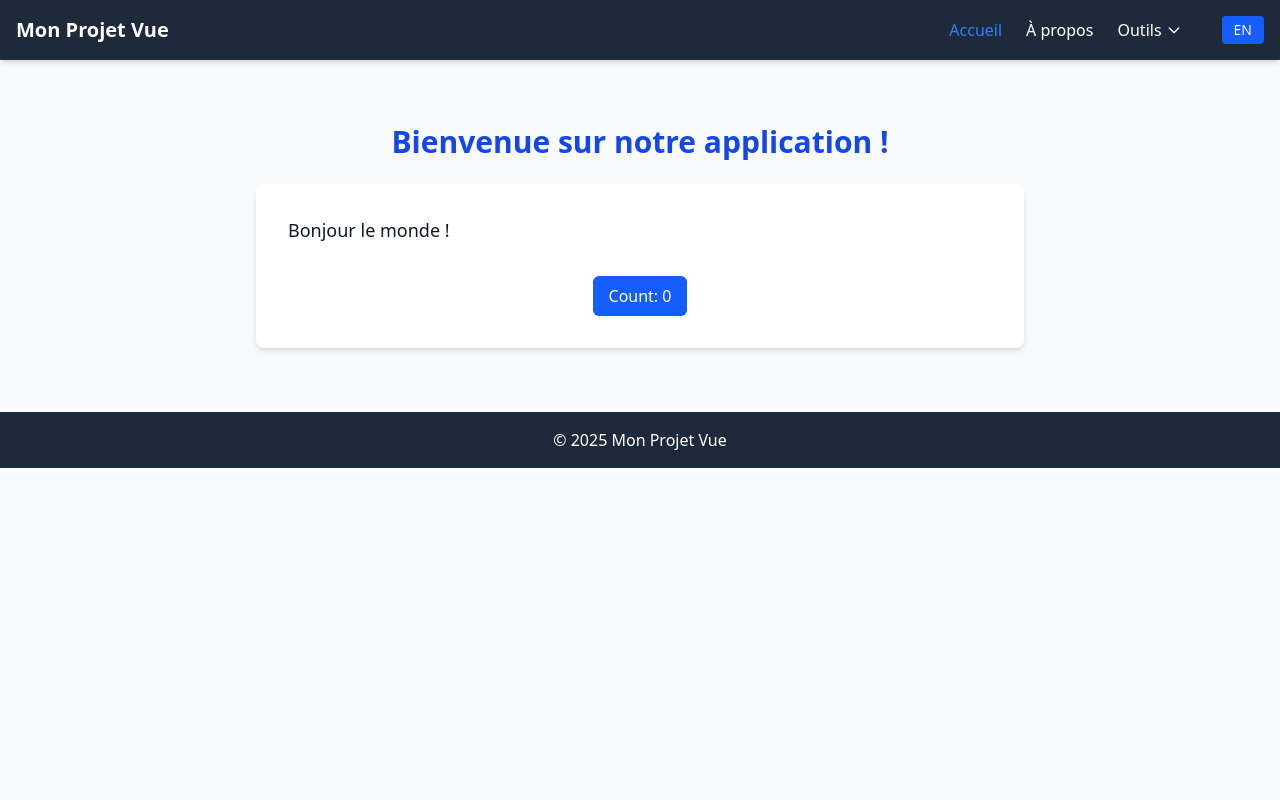
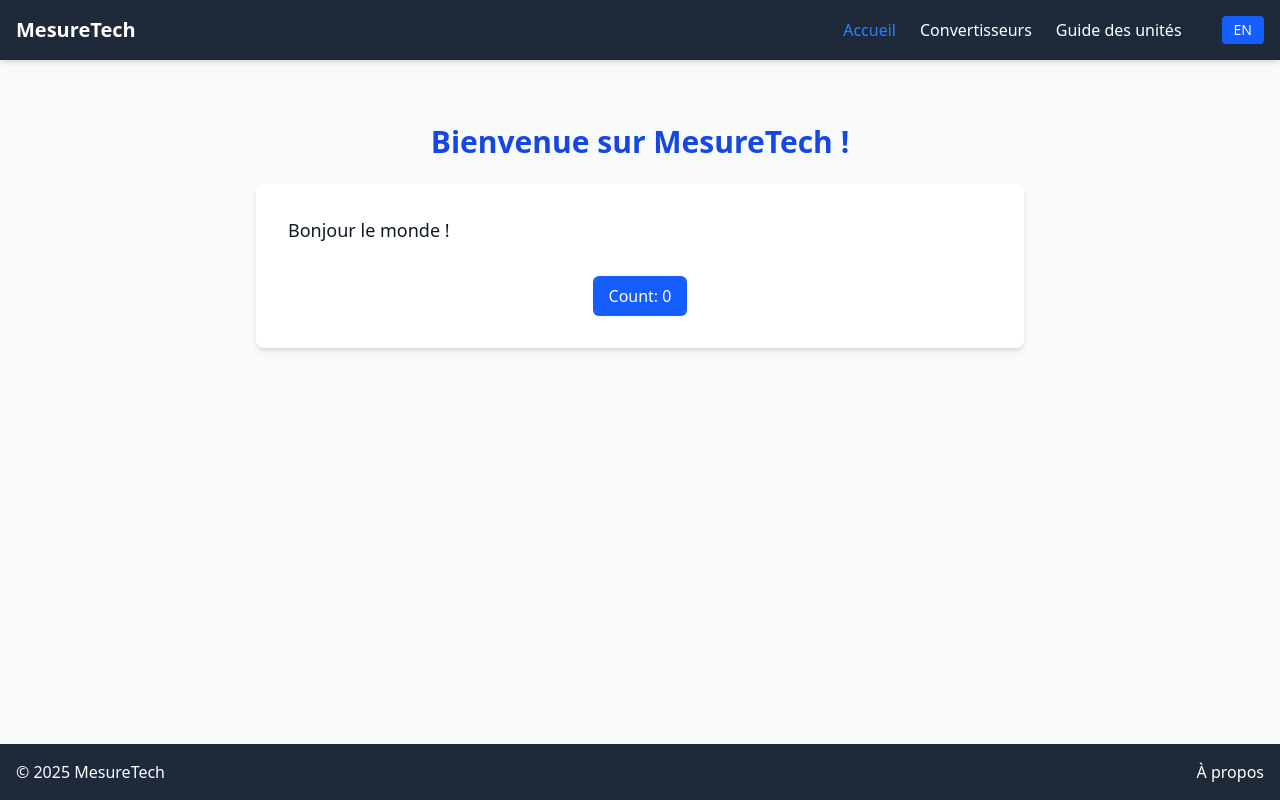
Before and after one commit to jeremio/mesuretech, a Vue app: page / in a window 1280 px wide. Built offline with nearby package versions, Linux system fonts and the light colour scheme.

Commit message:
header and footer

```diff
--- a/package.json
+++ b/package.json
@@ -1,5 +1,5 @@
 {
-  "name": "mon-projet-vue",
+  "name": "mesuretech",
   "type": "module",
   "version": "0.0.0",
   "private": true,
--- a/src/App.vue
+++ b/src/App.vue
@@ -1,102 +1,34 @@
 <script setup lang="ts">
-import { computed, onMounted, onUnmounted, ref } from 'vue'
+import { computed } from 'vue'
 import { useI18n } from 'vue-i18n'
-import { useRouter } from 'vue-router'
 
 const { locale } = useI18n()
 const currentLanguage = computed(() => locale.value)
-const toolsMenuOpen = ref(false)
-const router = useRouter()
 
 function toggleLanguage() {
   locale.value = locale.value === 'fr' ? 'en' : 'fr'
 }
-
-function toggleToolsMenu() {
-  toolsMenuOpen.value = !toolsMenuOpen.value
-}
-
-function navigateTo(route: string) {
-  router.push(route)
-  toolsMenuOpen.value = false
-}
-
-// Fermer le menu quand on clique en dehors
-function closeMenuOnOutsideClick(event: MouseEvent) {
-  const target = event.target as HTMLElement
-  if (!target.closest('#tools-menu') && !target.closest('#tools-button')) {
-    toolsMenuOpen.value = false
-  }
-}
-
-// Ajouter un event listener pour fermer le menu en cliquant en dehors
-onMounted(() => {
-  document.addEventListener('click', closeMenuOnOutsideClick)
-})
-
-onUnmounted(() => {
-  document.removeEventListener('click', closeMenuOnOutsideClick)
-})
 </script>
 
 <template>
-  <div class="min-h-screen">
+  <div class="min-h-screen flex flex-col">
     <header class="bg-gray-800 text-white py-4 shadow-md">
       <nav class="container mx-auto px-4 flex items-center justify-between">
         <h1 class="text-xl font-bold">
-          Mon Projet Vue
+          MesureTech
         </h1>
         <div class="flex gap-6 items-center">
           <router-link to="/" class="hover:text-blue-300 transition-colors">
             {{ $t('nav_home') }}
           </router-link>
-          <router-link to="/about" class="hover:text-blue-300 transition-colors">
-            {{ $t('nav_about') }}
+
+          <router-link to="/tools/converters" class="hover:text-blue-300 transition-colors">
+            {{ $t('nav_tools_converters') }}
           </router-link>
 
-          <!-- Menu déroulant Outils -->
-          <div id="tools-menu" class="relative">
-            <button
-              id="tools-button"
-              class="flex items-center hover:text-blue-300 transition-colors"
-              @click.stop="toggleToolsMenu"
-            >
-              {{ $t('nav_tools') }}
-              <svg
-                class="w-4 h-4 ml-1"
-                :class="{ 'rotate-180': toolsMenuOpen }"
-                fill="none"
-                stroke="currentColor"
-                viewBox="0 0 24 24"
-                xmlns="http://www.w3.org/2000/svg"
-              >
-                <path
-                  stroke-linecap="round"
-                  stroke-linejoin="round"
-                  stroke-width="2"
-                  d="M19 9l-7 7-7-7"
-                />
-              </svg>
-            </button>
-
-            <div
-              v-if="toolsMenuOpen"
-              class="absolute right-0 mt-2 w-48 bg-white text-gray-800 rounded-md shadow-lg py-1 z-10"
-            >
-              <button
-                class="block w-full text-left px-4 py-2 hover:bg-gray-100 transition-colors"
-                @click="navigateTo('/tools/converters')"
-              >
-                {{ $t('nav_tools_converters') }}
-              </button>
-              <button
-                class="block w-full text-left px-4 py-2 hover:bg-gray-100 transition-colors"
-                @click="navigateTo('/tools/guide')"
-              >
-                {{ $t('nav_tools_guide') }}
-              </button>
-            </div>
-          </div>
+          <router-link to="/tools/guide" class="hover:text-blue-300 transition-colors">
+            {{ $t('nav_tools_guide') }}
+          </router-link>
 
           <button
             class="ml-4 bg-blue-600 hover:bg-blue-700 px-3 py-1 rounded text-sm transition-colors"
@@ -116,9 +48,14 @@ onUnmounted(() => {
       </router-view>
     </main>
 
-    <footer class="bg-gray-800 text-white py-4 mt-auto">
-      <div class="container mx-auto px-4 text-center">
-        <p>© {{ new Date().getFullYear() }} Mon Projet Vue</p>
+    <footer class="bg-gray-800 text-white py-4 mt-auto sticky bottom-0 z-10">
+      <div class="container mx-auto px-4 flex justify-between items-center">
+        <p>© {{ new Date().getFullYear() }} MesureTech</p>
+        <div class="flex gap-4">
+          <router-link to="/about" class="text-white hover:text-blue-300 transition-colors">
+            {{ $t('nav_about') }}
+          </router-link>
+        </div>
       </div>
     </footer>
   </div>
--- a/src/locales/en.json
+++ b/src/locales/en.json
@@ -1,5 +1,5 @@
 {
-  "welcome": "Welcome to our application!",
+  "welcome": "Welcome to MesureTech!",
   "hello_world": "Hello World!",
   "about_us": "About Us",
   "nav_home": "Home",
@@ -10,7 +10,7 @@
   "not_found": "Page Not Found",
   "not_found_message": "Sorry, the page you are looking for does not exist.",
   "back_to_home": "Back to Home",
-  "about_text": "This application was created with Vue.js 3, Vite.js, TypeScript and Tailwind CSS 4.",
+  "about_text": "MesureTech was created with Vue.js 3, Vite.js, TypeScript and Tailwind CSS 4. This application helps you understand and convert different units of measurement.",
   "tools_title": "Measurement and Conversion Tools",
   "tools_description": "Discover our practical tools to understand and convert different units of measurement.",
   "guide_introduction": "Welcome to our units of measurement guide. Explore the different categories to learn more.",
--- a/src/locales/fr.json
+++ b/src/locales/fr.json
@@ -1,5 +1,5 @@
 {
-  "welcome": "Bienvenue sur notre application !",
+  "welcome": "Bienvenue sur MesureTech !",
   "hello_world": "Bonjour le monde !",
   "about_us": "À propos de nous",
   "nav_home": "Accueil",
@@ -10,7 +10,7 @@
   "not_found": "Page non trouvée",
   "not_found_message": "Désolé, la page que vous recherchez n'existe pas.",
   "back_to_home": "Retour à l'accueil",
-  "about_text": "Cette application a été créée avec Vue.js 3, Vite.js, TypeScript et Tailwind CSS 4.",
+  "about_text": "MesureTech a été créée avec Vue.js 3, Vite.js, TypeScript et Tailwind CSS 4. Cette application vous aide à comprendre et convertir différentes unités de mesure.",
   "tools_title": "Outils de mesure et conversion",
   "tools_description": "Découvrez nos outils pratiques pour comprendre et convertir différentes unités de mesure.",
   "guide_introduction": "Bienvenue dans notre guide des unités de mesure. Explorez les différentes catégories pour en apprendre davantage.",
```
